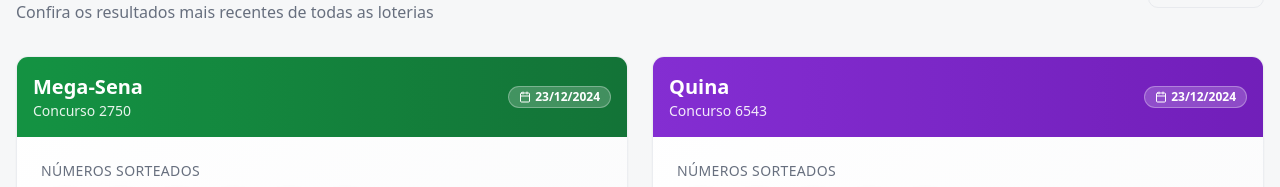
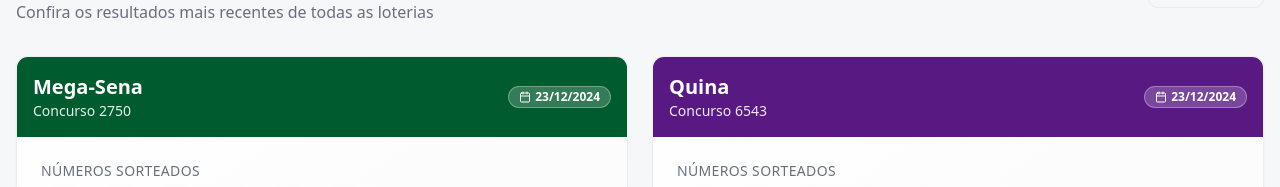
Before and after one commit to OnofreBR/sorteio-agil, a React (Vite) app: page / in a window 1280 px wide. Shown: the part 555-742 px from the top of the page. Built offline with nearby package versions, Linux system fonts and the light colour scheme; no server answers; the HTML template or start-up script is replaced by a standard one.

Commit message:
Refactor: Apply official lottery colors

```diff
--- a/src/components/ContestDetails.tsx
+++ b/src/components/ContestDetails.tsx
@@ -16,8 +16,12 @@ export default function ContestDetails({ result, lotteryColor }: ContestDetailsP
       'lottery-quina': 'from-lottery-quina/20 to-lottery-quina/5 border-lottery-quina/30',
       'lottery-lotofacil': 'from-lottery-lotofacil/20 to-lottery-lotofacil/5 border-lottery-lotofacil/30',
       'lottery-lotomania': 'from-lottery-lotomania/20 to-lottery-lotomania/5 border-lottery-lotomania/30',
+      'lottery-timemania': 'from-lottery-timemania/20 to-lottery-timemania/5 border-lottery-timemania/30',
       'lottery-dupla': 'from-lottery-dupla/20 to-lottery-dupla/5 border-lottery-dupla/30',
+      'lottery-diadesorte': 'from-lottery-diadesorte/20 to-lottery-diadesorte/5 border-lottery-diadesorte/30',
+      'lottery-supersete': 'from-lottery-supersete/20 to-lottery-supersete/5 border-lottery-supersete/30',
       'lottery-federal': 'from-lottery-federal/20 to-lottery-federal/5 border-lottery-federal/30',
+      'lottery-maismilionaria': 'from-lottery-maismilionaria/20 to-lottery-maismilionaria/5 border-lottery-maismilionaria/30',
     };
     return colorMap[color] || colorMap['lottery-megasena'];
   };
--- a/src/components/LotteryCard.tsx
+++ b/src/components/LotteryCard.tsx
@@ -26,20 +26,24 @@ interface LotteryCardProps {
 const LotteryCard = ({ lottery }: LotteryCardProps) => {
   const getColorClasses = (color: string) => {
     const colorMap: Record<string, string> = {
-      'lottery-megasena': 'from-green-600 to-green-700 border-green-500/20',
-      'lottery-quina': 'from-purple-600 to-purple-700 border-purple-500/20',
-      'lottery-lotofacil': 'from-pink-600 to-pink-700 border-pink-500/20',
-      'lottery-lotomania': 'from-orange-600 to-orange-700 border-orange-500/20',
-      'lottery-dupla': 'from-red-600 to-red-700 border-red-500/20',
-      'lottery-federal': 'from-blue-600 to-blue-700 border-blue-500/20',
+      'lottery-megasena': 'bg-[hsl(150,100%,20%)] hover:bg-[hsl(150,100%,25%)]',
+      'lottery-quina': 'bg-[hsl(276,68%,34%)] hover:bg-[hsl(276,68%,39%)]',
+      'lottery-lotofacil': 'bg-[hsl(25,91%,54%)] hover:bg-[hsl(25,91%,59%)]',
+      'lottery-lotomania': 'bg-[hsl(207,100%,28%)] hover:bg-[hsl(207,100%,33%)]',
+      'lottery-timemania': 'bg-[hsl(151,100%,29%)] hover:bg-[hsl(151,100%,34%)]',
+      'lottery-dupla': 'bg-[hsl(358,77%,48%)] hover:bg-[hsl(358,77%,53%)]',
+      'lottery-diadesorte': 'bg-[hsl(42,93%,53%)] hover:bg-[hsl(42,93%,58%)]',
+      'lottery-supersete': 'bg-[hsl(281,47%,31%)] hover:bg-[hsl(281,47%,36%)]',
+      'lottery-federal': 'bg-[hsl(220,72%,21%)] hover:bg-[hsl(220,72%,26%)]',
+      'lottery-maismilionaria': 'bg-[hsl(280,72%,30%)] hover:bg-[hsl(280,72%,35%)]',
     };
-    return colorMap[color] || 'from-gray-600 to-gray-700 border-gray-500/20';
+    return colorMap[color] || 'bg-[hsl(150,100%,20%)] hover:bg-[hsl(150,100%,25%)]';
   };
 
   return (
     <Card className="group hover:shadow-lottery transition-all duration-300 bg-gradient-card border-border/50 hover:border-primary/20 overflow-hidden">
       {/* Header with gradient */}
-      <div className={`bg-gradient-to-r ${getColorClasses(lottery.color)} p-4 relative overflow-hidden`}>
+      <div className={`${getColorClasses(lottery.color)} p-4 relative overflow-hidden transition-colors duration-300`}>
         <div className="absolute inset-0 bg-black/10"></div>
         <div className="relative z-10">
           <div className="flex items-center justify-between text-white">
--- a/src/index.css
+++ b/src/index.css
@@ -37,13 +37,17 @@
     --input: 220 15% 92%;
     --ring: 145 70% 25%;
 
-    /* Lottery specific colors */
-    --lottery-megasena: 145 70% 25%;
-    --lottery-quina: 255 70% 55%;
-    --lottery-lotofacil: 285 80% 60%;
-    --lottery-lotomania: 25 85% 55%;
-    --lottery-dupla: 15 90% 55%;
-    --lottery-federal: 195 85% 50%;
+    /* Lottery specific colors - Cores oficiais */
+    --lottery-megasena: 150 100% 20%;
+    --lottery-quina: 276 68% 34%;
+    --lottery-lotofacil: 25 91% 54%;
+    --lottery-lotomania: 207 100% 28%;
+    --lottery-timemania: 151 100% 29%;
+    --lottery-dupla: 358 77% 48%;
+    --lottery-diadesorte: 42 93% 53%;
+    --lottery-supersete: 281 47% 31%;
+    --lottery-federal: 220 72% 21%;
+    --lottery-maismilionaria: 280 72% 30%;
 
     /* Gradients for beautiful effects */
     --gradient-hero: linear-gradient(135deg, hsl(145 70% 25%), hsl(145 65% 45%));
@@ -109,13 +113,17 @@
     --input: 220 15% 18%;
     --ring: 145 70% 35%;
 
-    /* Dark mode lottery colors */
-    --lottery-megasena: 145 70% 35%;
-    --lottery-quina: 255 70% 65%;
-    --lottery-lotofacil: 285 80% 70%;
-    --lottery-lotomania: 25 85% 65%;
-    --lottery-dupla: 15 90% 65%;
-    --lottery-federal: 195 85% 60%;
+    /* Dark mode lottery colors - Cores oficiais ajustadas */
+    --lottery-megasena: 150 100% 30%;
+    --lottery-quina: 276 68% 44%;
+    --lottery-lotofacil: 25 91% 64%;
+    --lottery-lotomania: 207 100% 38%;
+    --lottery-timemania: 151 100% 39%;
+    --lottery-dupla: 358 77% 58%;
+    --lottery-diadesorte: 42 93% 63%;
+    --lottery-supersete: 281 47% 41%;
+    --lottery-federal: 220 72% 31%;
+    --lottery-maismilionaria: 280 72% 40%;
 
     /* Dark mode gradients */
     --gradient-hero: linear-gradient(135deg, hsl(145 70% 25%), hsl(145 65% 35%));
--- a/src/types/lottery.ts
+++ b/src/types/lottery.ts
@@ -98,7 +98,7 @@ export const LOTTERY_MAP: Record<string, LotteryInfo> = {
   timemania: {
     name: 'Timemania',
     slug: 'timemania',
-    color: 'lottery-quina',
+    color: 'lottery-timemania',
     description: 'A Timemania tem sorteios às terças, quintas e sábados.',
     drawDays: ['Terça-feira', 'Quinta-feira', 'Sábado'],
     minNumber: 1,
@@ -108,7 +108,7 @@ export const LOTTERY_MAP: Record<string, LotteryInfo> = {
   diadesorte: {
     name: 'Dia de Sorte',
     slug: 'diadesorte',
-    color: 'lottery-lotofacil',
+    color: 'lottery-diadesorte',
     description: 'O Dia de Sorte tem sorteios às terças, quintas e sábados.',
     drawDays: ['Terça-feira', 'Quinta-feira', 'Sábado'],
     minNumber: 1,
@@ -118,7 +118,7 @@ export const LOTTERY_MAP: Record<string, LotteryInfo> = {
   supersete: {
     name: 'Super Sete',
     slug: 'supersete',
-    color: 'lottery-megasena',
+    color: 'lottery-supersete',
     description: 'A Super Sete tem sorteios às segundas, quartas e sextas.',
     drawDays: ['Segunda-feira', 'Quarta-feira', 'Sexta-feira'],
     minNumber: 0,
@@ -128,7 +128,7 @@ export const LOTTERY_MAP: Record<string, LotteryInfo> = {
   maismilionaria: {
     name: '+Milionária',
     slug: 'maismilionaria',
-    color: 'lottery-lotomania',
+    color: 'lottery-maismilionaria',
     description: 'A +Milionária tem sorteios aos sábados.',
     drawDays: ['Sábado'],
     minNumber: 1,
```
